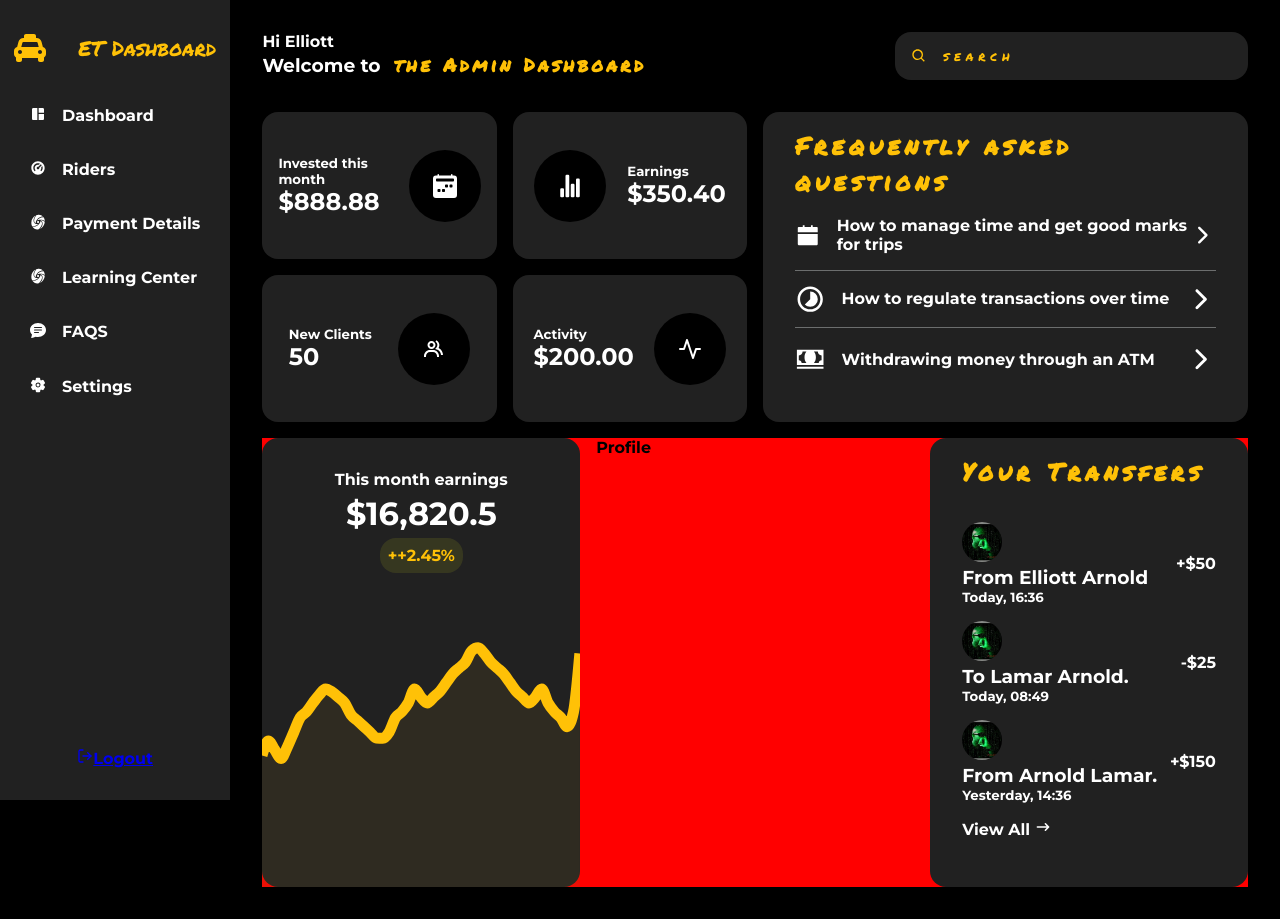
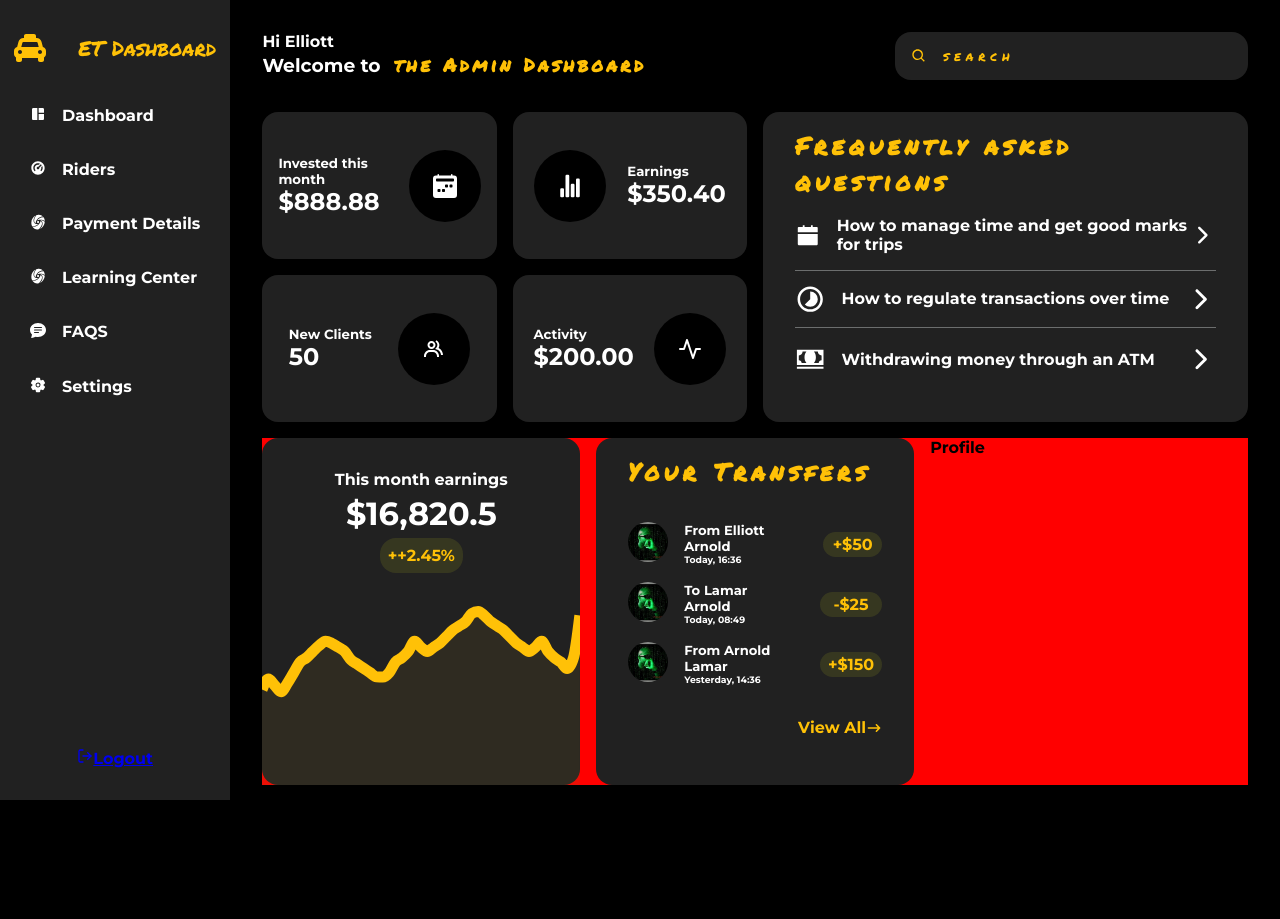
Before and after one commit to si3mshady/basic_admin_panel, a React (Create React App) app: page / in a window 1280 px wide. After the commit the page ends 817 px from the top, so only its background shows below. Built offline with nearby package versions, Linux system fonts and the light colour scheme.

Commit message:
save point 1:12:49/1:42:31

```diff
--- a/src/components/Dashboard.jsx
+++ b/src/components/Dashboard.jsx
@@ -23,8 +23,9 @@ export default function Dashboard() {
         <div className='row_two'>
 
         <Earnings />
+
+        <Transfers />
         <Profile />
-        <Transfers />
 
         </div>
 
--- a/src/components/Transfers.jsx
+++ b/src/components/Transfers.jsx
@@ -15,13 +15,13 @@ export default function Transfers() {
     },
     {
       image: avatarImage,
-      name: "To Lamar Arnold.",
+      name: "To Lamar Arnold",
       time: "Today, 08:49",
       amount: "-$25",
     },
     {
       image: avatarImage,
-      name: "From Arnold Lamar.",
+      name: "From Arnold Lamar",
       time: "Yesterday, 14:36",
       amount: "+$150",
     }]
@@ -40,7 +40,8 @@ export default function Transfers() {
 
               <div className="transaction__title">
                   <div className="transaction__title__image">
-                  <img src={tx.image} alt="tx image" />
+                     <img src={tx.image} alt="tx image" />
+                  </div>
 
                   <div className="transaction__title__details">
                       <h3>{tx.name}</h3>
@@ -50,7 +51,7 @@ export default function Transfers() {
 
 
 
-              </div>
+
                <div className="transaction__amount">
 
                 <span>{tx.amount}</span>
@@ -61,8 +62,8 @@ export default function Transfers() {
            })}
         </div>
 
-        <a className="view" >
-        View All <HiArrowNarrowRight />
+        <a href="#" className="view" >
+           View All <HiArrowNarrowRight />
         </a>
       </Section>
     )
@@ -93,9 +94,10 @@ gap: 1rem;
   flex-direction: column;
   gap: 1rem;
   margin-top: 1rem;
+
   .transaction {
+
     display: flex;
-    justify-content: space-between;
     align-items: center;
 
     &__title {
@@ -113,6 +115,55 @@ gap: 1rem;
         }
       }
 
+      &__details {
+        font-size: .7rem;
+
+        }
+
+
+
+
     }
+
+    &__amount {
+      justify-content: flex-end;
+
+      background-color: #d7e41e1d;
+      padding: .2rem .5rem;
+      width: 4rem;
+      border-radius: 1rem;
+      text-align: center;
+
+      margin-left: 1.8rem;
+
+      transition: .3s ease-in-out;
+      &:hover {
+        background-color: #ffc107;
+        span {
+          color: black;
+        }
+      }
+
+      span {
+        color: #ffc107;
+      }
+
+    }
+
+
+    }
+
+
   }
+  .view {
+      width: 100%;
+    display: flex;
+    justify-content: flex-end;
+    align-items: center;
+    text-decoration: none;
+    color: #ffc107;
+    font-weight: bold;
+    margin-top: 1rem;
+
+    }
 }`
```
